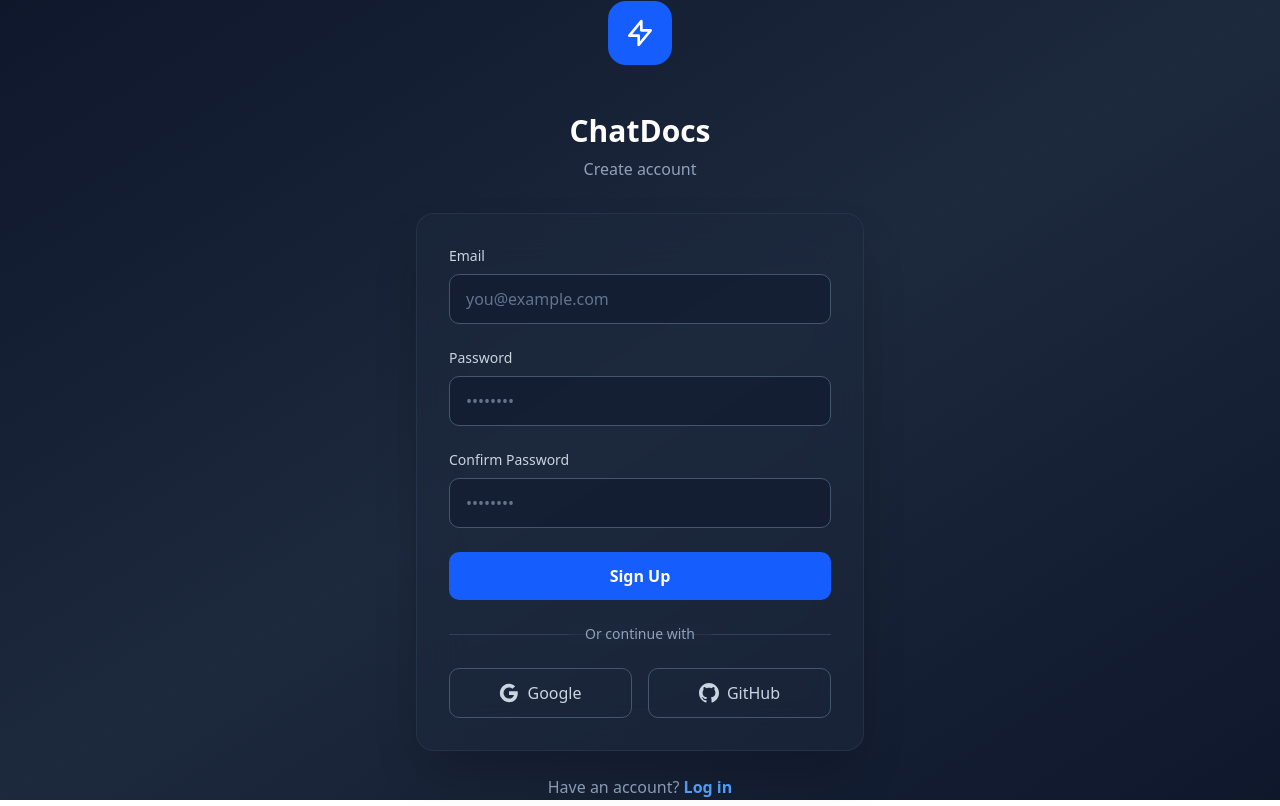
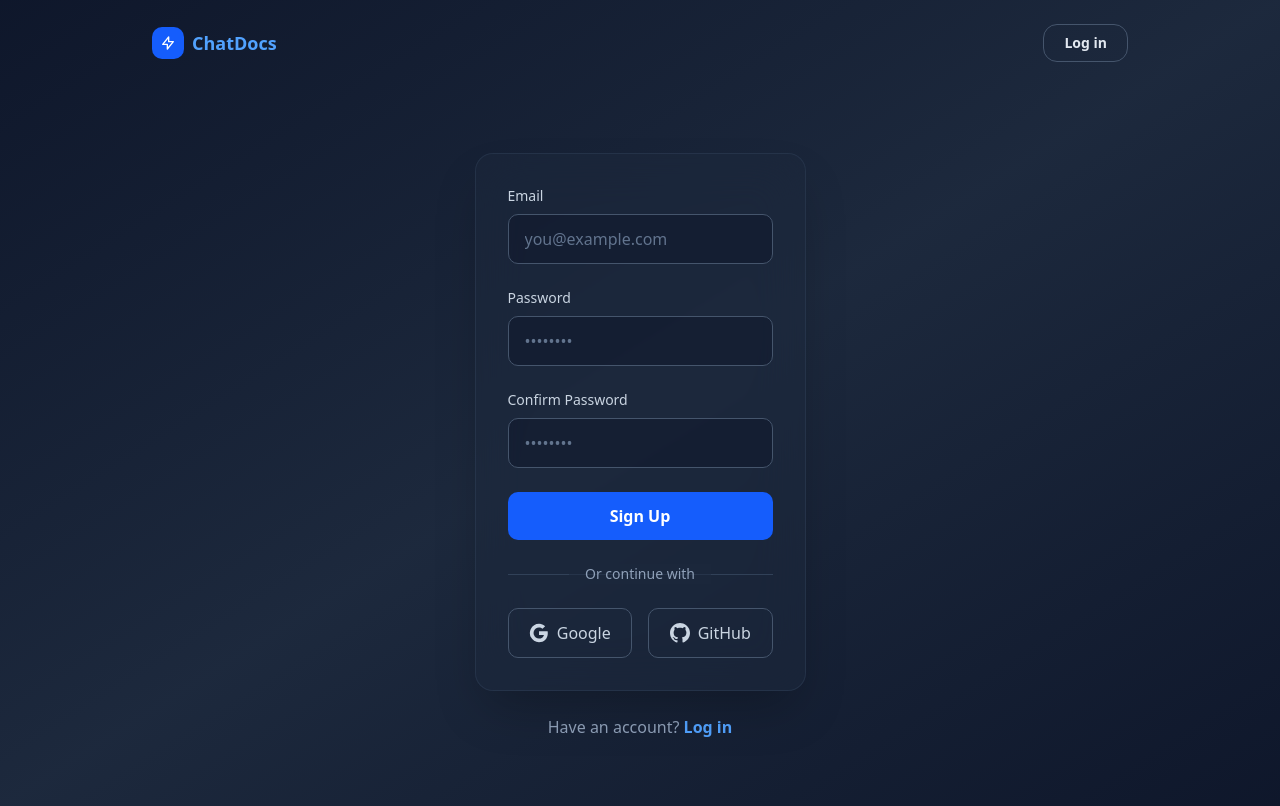
Before and after one commit to earthddx/next-rag, a Next.js app: page /signup in a window 1280 px wide. Built offline with nearby package versions, Linux system fonts and the light colour scheme; no server answers.

Commit message:
fixed logo and added navbar to login and signup pages

```diff
--- a/app/about/page.tsx
+++ b/app/about/page.tsx
@@ -1,5 +1,6 @@
 import Link from "next/link";
 import Image from "next/image";
+import LogoBrand from "@/components/custom/logo-brand";
 
 export default function AboutPage() {
   return (
@@ -8,8 +9,9 @@
       <nav className="mx-auto flex max-w-5xl items-center justify-between px-6 py-6">
         <Link
           href="/"
-          className="text-lg font-semibold text-blue-400 transition hover:text-blue-300"
+          className="flex items-center gap-2 text-lg font-semibold text-blue-400 transition hover:text-blue-300"
         >
+          <LogoBrand size="sm" />
           ChatDocs
         </Link>
         <div className="flex gap-4">
--- a/components/custom/login-client.tsx
+++ b/components/custom/login-client.tsx
@@ -5,8 +5,8 @@
 import Credentials from '@/components/custom/login/credentials';
 import GoogleLoginButton from '@/components/custom/login/google-login-button';
 import GithubLoginButton from '@/components/custom/login/github-login-button';
+import Divider from '@/components/custom/divider';
 import LogoBrand from '@/components/custom/logo-brand';
-import Divider from '@/components/custom/divider';
 import { useRouter } from 'next/navigation';
 import { signIn } from 'next-auth/react';
 
@@ -46,14 +46,25 @@
     };
 
     return (
-        <div className="min-h-screen flex items-center justify-center bg-linear-to-br from-slate-900 via-slate-800 to-slate-900 px-4">
-            <div className="w-full max-w-md">
-                <LogoBrand />
-                <div className="text-center mb-8">
-                    <h1 className="text-3xl font-bold text-white mb-2">ChatDocs</h1>
-                    <p className="text-slate-400">Welcome Back</p>
+        <div className="min-h-screen bg-linear-to-br from-slate-900 via-slate-800 to-slate-900 px-4">
+            <nav className="mx-auto flex max-w-5xl items-center justify-between px-6 py-6">
+                <Link
+                    href="/"
+                    className="flex items-center gap-2 text-lg font-semibold text-blue-400 transition hover:text-blue-300"
+                >
+                    <LogoBrand size="sm" />
+                    ChatDocs
+                </Link>
+                <div className="flex gap-4">
+                    <Link
+                        href="/signup"
+                        className="rounded-xl bg-blue-500 px-5 py-2 text-sm font-semibold text-white transition hover:bg-blue-400"
+                    >
+                        Sign up
+                    </Link>
                 </div>
-
+            </nav>
+            <div className="mx-auto flex min-h-[calc(100vh-80px)] w-full max-w-md flex-col items-center justify-center">
                 {/* Login Form */}
                 <div className="bg-slate-800/50 backdrop-blur-xl rounded-2xl shadow-2xl p-8 border border-slate-700/50">
                     <Credentials
--- a/components/custom/logo-brand.tsx
+++ b/components/custom/logo-brand.tsx
@@ -1,10 +1,12 @@
-export default () => {
-    {/* Logo/Brand */ }
-    return <div className="text-center mb-8">
-        <div className="inline-flex items-center justify-center w-16 h-16 bg-blue-600 rounded-2xl mb-4">
-            <svg className="w-8 h-8 text-white" fill="none" stroke="currentColor" viewBox="0 0 24 24">
-                <path strokeLinecap="round" strokeLinejoin="round" strokeWidth={2} d="M13 10V3L4 14h7v7l9-11h-7z" />
-            </svg>
+export default function LogoBrand({ size = "lg" }: { size?: "sm" | "lg" }) {
+    const isSmall = size === "sm";
+    return (
+        <div className={isSmall ? "" : "text-center mb-8"}>
+            <div className={`inline-flex items-center justify-center bg-blue-600 ${isSmall ? "w-8 h-8 rounded-lg" : "w-16 h-16 rounded-2xl mb-4"}`}>
+                <svg className={`${isSmall ? "w-4 h-4" : "w-8 h-8"} text-white`} fill="none" stroke="currentColor" viewBox="0 0 24 24">
+                    <path strokeLinecap="round" strokeLinejoin="round" strokeWidth={2} d="M13 10V3L4 14h7v7l9-11h-7z" />
+                </svg>
+            </div>
         </div>
-    </div>
+    );
 }
--- a/components/custom/signup-client.tsx
+++ b/components/custom/signup-client.tsx
@@ -4,8 +4,8 @@
 import Credentials from '@/components/custom/login/credentials';
 import GoogleLoginButton from '@/components/custom/login/google-login-button';
 import GithubLoginButton from '@/components/custom/login/github-login-button';
+import Divider from '@/components/custom/divider';
 import LogoBrand from '@/components/custom/logo-brand';
-import Divider from '@/components/custom/divider';
 import { useRouter } from 'next/navigation';
 import { signIn } from 'next-auth/react';
 
@@ -62,13 +62,25 @@
     };
 
     return (
-        <div className="min-h-screen flex items-center justify-center bg-linear-to-br from-slate-900 via-slate-800 to-slate-900 px-4">
-            <div className="w-full max-w-md">
-                <LogoBrand />
-                <div className="text-center mb-8">
-                    <h1 className="text-3xl font-bold text-white mb-2">ChatDocs</h1>
-                    <p className="text-slate-400">Create account</p>
+        <div className="min-h-screen bg-linear-to-br from-slate-900 via-slate-800 to-slate-900 px-4">
+            <nav className="mx-auto flex max-w-5xl items-center justify-between px-6 py-6">
+                <Link
+                    href="/"
+                    className="flex items-center gap-2 text-lg font-semibold text-blue-400 transition hover:text-blue-300"
+                >
+                    <LogoBrand size="sm" />
+                    ChatDocs
+                </Link>
+                <div className="flex gap-4">
+                    <Link
+                        href="/login"
+                        className="rounded-xl border border-slate-600 px-5 py-2 text-sm font-semibold text-slate-200 transition hover:bg-slate-800"
+                    >
+                        Log in
+                    </Link>
                 </div>
+            </nav>
+            <div className="mx-auto flex min-h-[calc(100vh-80px)] w-full max-w-md flex-col items-center justify-center">
                 {/* Login Form */}
                 <div className="bg-slate-800/50 backdrop-blur-xl rounded-2xl shadow-2xl p-8 border border-slate-700/50">
                     <Credentials
```
